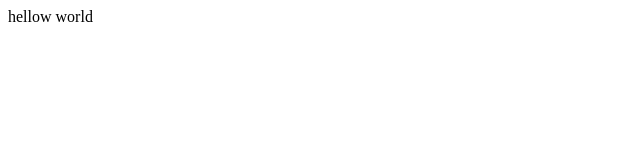
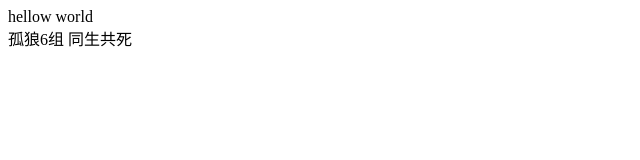
Before and after one commit to zz996683631/1806-SixGuLang, a plain HTML site: page index.html in a window 1280 px wide. Shown: the whole page, without its empty margins (0-640 px from the left). Drawn offline with Linux system fonts and the light colour scheme.

Commit message:
张吉孟改

```diff
--- a/index.html
+++ b/index.html
@@ -9,5 +9,9 @@
 	<div>
 		hellow world
 	</div>
+	<!-- 张吉孟 -->
+	<div>
+		孤狼6组 同生共死
+	</div>
 </body>
 </html>
```
